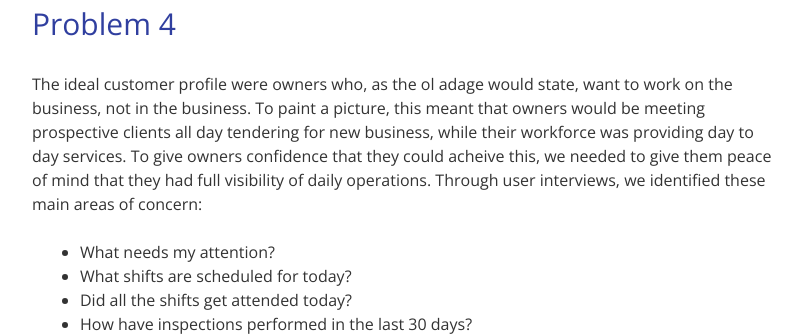
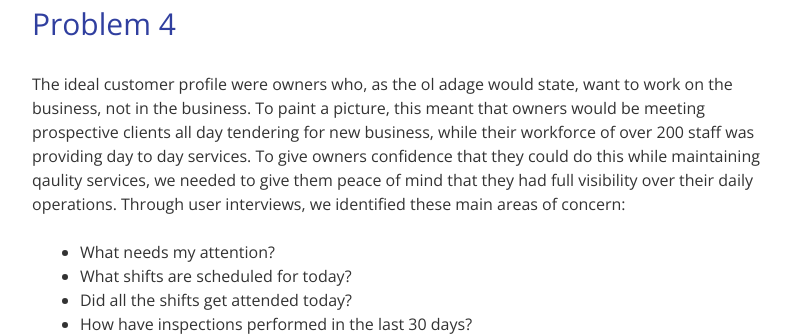
Before and after one commit to RhysyG/RhysyG.github.io, a Jekyll site: the page built from _posts/2022-01-29-tidy-mvp.md, in a window 1280 px wide and 900 px high, scrolled down 2958 px, cut to the strip 187-523 px from the top of the window. Shown: the whole strip, without its empty margins (232-1034 px from the left). Built offline with Jekyll 4.4.1, drawn with Linux system fonts in a browser that asks for light colours; nearby versions of some CDN libraries.

Commit message:
Amended copy

```diff
--- a/_posts/2022-01-29-tidy-mvp.md
+++ b/_posts/2022-01-29-tidy-mvp.md
@@ -59,7 +59,7 @@ When Tidy first developed the shifts, it was developed to be an MVP approach tha
 
 ## Problem 4
 
-The ideal customer profile were owners who, as the ol adage would state, want to work on the business, not in the business. To paint a picture, this meant that owners would be meeting prospective clients all day tendering for new business, while their workforce was providing day to day services. To give owners confidence that they could acheive this, we needed to give them peace of mind that they had full visibility of daily operations. Through user interviews, we identified these main areas of concern:
+The ideal customer profile were owners who, as the ol adage would state, want to work on the business, not in the business. To paint a picture, this meant that owners would be meeting prospective clients all day tendering for new business, while their workforce of over 200 staff was providing day to day services. To give owners confidence that they could do this while maintaining qaulity services, we needed to give them peace of mind that they had full visibility over their daily operations. Through user interviews, we identified these main areas of concern:
 
 * What needs my attention?
 * What shifts are scheduled for today?
```
